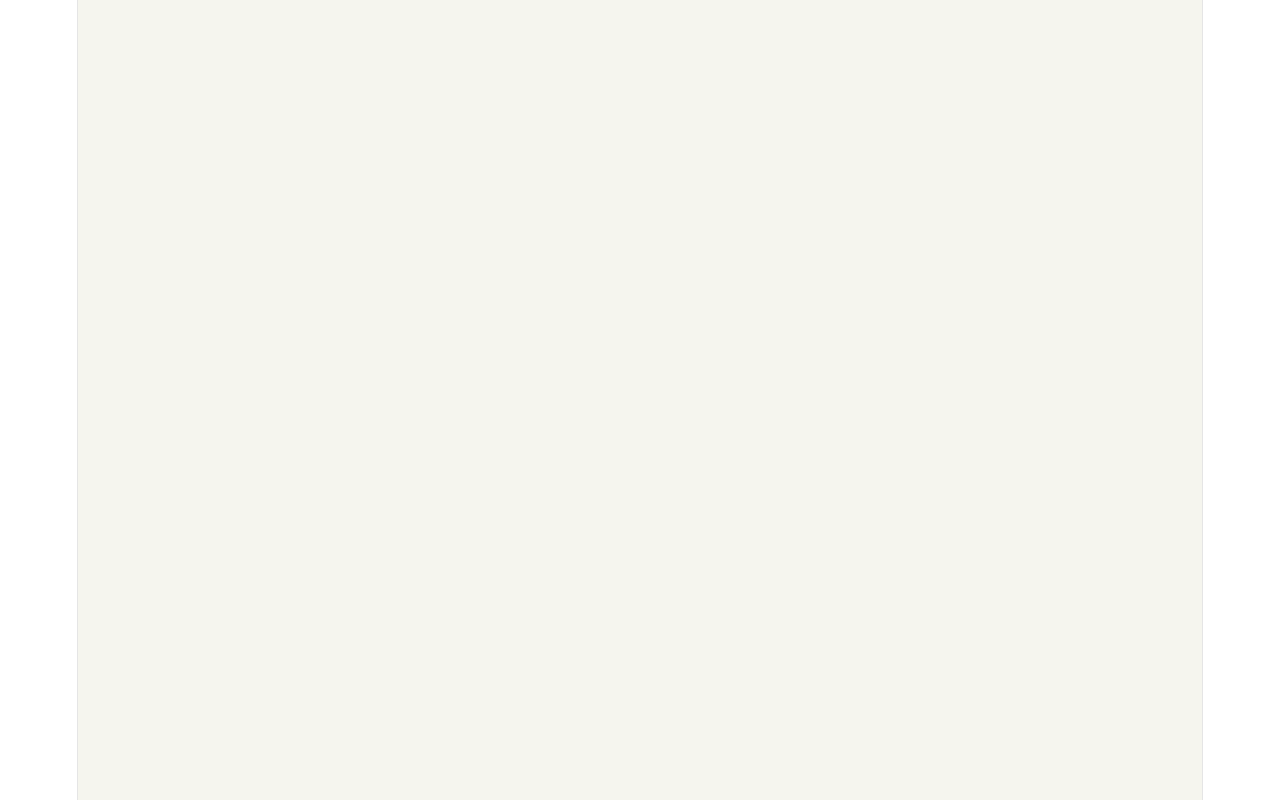
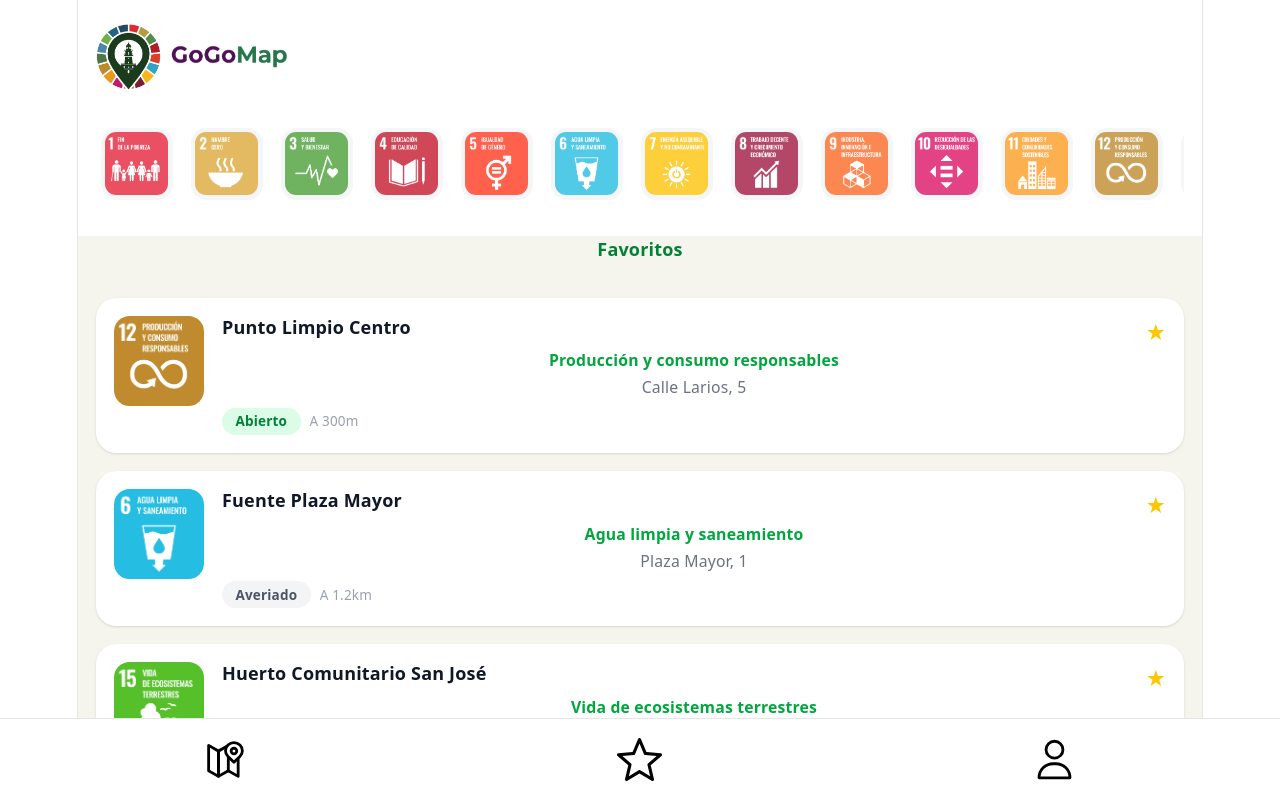
Before and after one commit to Fernandosanchez1609/GoGoMap, a React (Vite) app in the folder frontend/: page /favorites in a window 1280 px wide. Shown: the top 800 px of the page. Built offline with nearby package versions, Linux system fonts and the light colour scheme.

Commit message:
Favoritos implementada

```diff
--- a/frontend/src/components/Footer/Footer.tsx
+++ b/frontend/src/components/Footer/Footer.tsx
@@ -1,3 +1,4 @@
+
 export default function Footer() {
   return (
     <footer className="display flex   justify-around p-4 bg-white border-t">
--- /dev/null
+++ b/frontend/src/pages/Favorites/FavoriteCard.tsx
@@ -0,0 +1,52 @@
+import type { FavoritePlace } from "./data/Favorites.mock"
+
+// Estilos
+const card        = "bg-white rounded-2xl shadow-sm p-4 flex gap-4 items-start w-full"
+const odsChip     = "w-20 h-20 shrink-0 rounded-xl overflow-hidden"
+const odsImg      = "w-full h-full object-cover"
+const body        = "flex-1 min-w-0"
+const topRow      = "flex items-start justify-between gap-2"
+const name        = "font-bold text-gray-900 text-base leading-tight"
+const star        = "text-yellow-400 text-xl shrink-0"
+const odsName     = "text-green-600 font-semibold text-sm mt-0.5"
+const bottomRow   = "flex items-center gap-2 mt-2"
+const statusOpen  = "text-xs font-semibold px-3 py-1 rounded-full bg-green-100 text-green-700"
+const statusClose = "text-xs font-semibold px-3 py-1 rounded-full bg-gray-200 text-gray-500"
+const statusBroken  = "text-xs font-semibold px-3 py-1 rounded-full bg-gray-100 text-gray-600"
+const distance    = "text-gray-400 text-xs"
+
+// Helper:  devuelve los estilos del estado según su valor
+function getStatusStyle(status: FavoritePlace["status"]) {
+    if(status === "Abierto") return statusOpen
+    if(status === "Cerrado") return statusClose
+    return statusBroken
+}
+
+// Componente
+export default function FavoriteCard({ place }: { place: FavoritePlace }) {
+    return (
+        <div className={card}>
+            {/* Chip ODS */}
+            <div className={odsChip}>
+                <img src={`/assets/ods/S-WEB-Goal-${String(place.ods).padStart(2, "0")}.png`} alt={`ODS ${place.ods}`} className={odsImg} />
+            </div>
+
+            {/* Contenido */}
+            <div className={body}>
+                <div className={topRow}>
+                    <h3 className={name}>{place.name}</h3>
+                    <span className={star}>★</span>
+                </div>
+
+                <p className={odsName}>{place.odsName}</p>
+                <p className="text-gray-500 text-sm mt-1">{place.address}</p>
+
+                <div className={bottomRow}>
+                    <span className={getStatusStyle(place.status)}>{place.status}</span>
+                    <span className={distance}>A {place.distance}</span>
+                </div>
+
+            </div>
+        </div>
+    )
+}
--- /dev/null
+++ b/frontend/src/pages/Favorites/FavoritesHeader.tsx
@@ -0,0 +1,29 @@
+// Estilos
+const header  = "bg-white px-4 pt-5 pb-3 flex items-center justify-between w-full"
+//const title   = "text-2xl font-bold text-green-700"
+const icon    = "h-7 w-7 text-gray-400"
+
+// Logo
+const logoBase = "flex items-center gap-2 text-primary font-bold text-xl"
+const logoImg = "h-15"
+const texto = "h-5"
+
+// Componente
+export default function FavoritesHeader() {
+  return (
+    <header className={header}>
+
+      <div className={logoBase}>
+        <img src="/assets/SoloLogo-removebg.svg" alt="Logo GoGoMap" className={logoImg} />
+        <img src="/assets/SoloLetras-removebg.svg" alt="Logo GoGoMap" className={texto} />
+      </div>
+
+      {/* <svg xmlns="http://www.w3.org/2000/svg" className={icon} fill="none" viewBox="0 0 24 24" stroke="currentColor" strokeWidth={1.8}>
+        <path strokeLinecap="round" strokeLinejoin="round" d="M10.325 4.317c.426-1.756 2.924-1.756 3.35 0a1.724 1.724 0 002.573 1.066c1.543-.94 3.31.826 2.37 2.37a1.724 1.724 0 001.065 2.572c1.756.426 1.756 2.924 0 3.35a1.724 1.724 0 00-1.066 2.573c.94 1.543-.826 3.31-2.37 2.37a1.724 1.724 0 00-2.572 1.065c-.426 1.756-2.924 1.756-3.35 0a1.724 1.724 0 00-2.573-1.066c-1.543.94-3.31-.826-2.37-2.37a1.724 1.724 0 00-1.065-2.572c-1.756-.426-1.756-2.924 0-3.35a1.724 1.724 0 001.066-2.573c-.94-1.543.826-3.31 2.37-2.37.996.608 2.296.07 2.572-1.065z" />
+        <path strokeLinecap="round" strokeLinejoin="round" d="M15 12a3 3 0 11-6 0 3 3 0 016 0z" />
+      </svg> */}
+
+    </header>
+
+  )
+}
--- /dev/null
+++ b/frontend/src/pages/Favorites/FavoritesList.tsx
@@ -0,0 +1,32 @@
+import FavoriteCard from "./FavoriteCard"
+import { FAVORITES_MOCK } from "./data/Favorites.mock"
+
+// Estilos
+const list = "flex flex-col gap-4 px-4 pt-4 w-full"
+const empty = "flex flex-col items-center justify-center py-20 px-6 text-center"
+const emptyIcon = "text-6x1 mb-4"
+const emptyText = "text-gray-700 font-semibold text-lg mb-1"
+const emptyDesc = "text-gray-400 text-sm"
+
+// Componente
+export default function FavoritesList({ selectedOds }: { selectedOds: number | null }) {
+    const filtered = selectedOds === null ? FAVORITES_MOCK : FAVORITES_MOCK.filter((p) => p.ods === selectedOds)
+
+    if(filtered.length === 0) {
+        return (
+            <div className={empty}>
+                <span className={emptyIcon}>🔍</span>
+                <h3 className={emptyText}>Sin resultados</h3>
+                <p className={emptyDesc}>No hay favoritos con ese filtro ODS.</p>
+            </div>
+        )
+    }
+
+    return (
+        <div className={list}>
+            {filtered.map((place) => (
+                <FavoriteCard key={place.id} place={place} />
+            ))}
+        </div>
+    )
+}
--- a/frontend/src/pages/Favorites/FavoritesPage.tsx
+++ b/frontend/src/pages/Favorites/FavoritesPage.tsx
@@ -1,17 +1,39 @@
+import FavoritesHeader from "./FavoritesHeader"
+import FavoritesTitle from "./FavoritesTitle"
+import { useState } from "react"
+import Filter from "@/components/Map/Filter"
+import FavoritesList from "./FavoritesList"
+import Footer from "@/components/Footer/Footer"
+
 // Estilos
 const page = "min-h-screen bg-[#F5F5EE] flex flex-col items-center"
 const content = "w-full flex-1 flex flex-col pb-24"
 
+const filterWrapper = "w-full overflow-hidden"
+const filterOffset  = "-mt-[84px]"
+
+const footerWrapper = "fixed bottom-0 left-0 w-full z-50"
+
 // Componente
 export default function FavoritesPage() {
+    const [selectedOds, setSelectedOds] = useState<number | null>(null)
+
     return (
         <div className={page}>
             <div className={content}>
-                {/* Aquí irá: FavoritesHeader */}
-                {/* Aquí irá: FavoritesFilter */}
-                {/* Aquí irá: FavoritesList */}
+                <FavoritesHeader />
+                <div className={filterWrapper}>
+                    <div className={filterOffset}>
+                        <Filter selected={selectedOds} onSelect={setSelectedOds} />
+                    </div>
+                </div>
+                <FavoritesTitle />
+                <FavoritesList selectedOds={selectedOds} />
             </div>
-            {/* Aquí irá: BottomNav */}
+            <div className={footerWrapper}>
+                <Footer />
+            </div>
         </div>
     )
+
 }
--- /dev/null
+++ b/frontend/src/pages/Favorites/FavoritesTitle.tsx
@@ -0,0 +1,12 @@
+// Estilos
+const wrapper = "bg-[#F5F5EE] px-4 pb-4 w-full"
+const title = "text-2x1 font-bold text-green-700"
+
+// Componente
+export default function  FavoritesTitle() {
+    return (
+        <div className={wrapper}>
+            <h1 className={title}>Favoritos</h1>
+        </div>
+    )
+}
--- /dev/null
+++ b/frontend/src/pages/Favorites/data/Favorites.mock.ts
@@ -0,0 +1,48 @@
+export interface FavoritePlace {
+    id: number
+    name: string
+    address: string
+    status: "Abierto" | "Cerrado" | "Averiado"
+    distance: string
+    ods: number
+    odsName: string
+}
+
+export const FAVORITES_MOCK: FavoritePlace[] = [
+    {
+    id: 1,
+    name: "Punto Limpio Centro",
+    address: "Calle Larios, 5",
+    status: "Abierto",
+    distance: "300m",
+    ods: 12,
+    odsName: "Producción y consumo responsables",
+  },
+  {
+    id: 2,
+    name: "Fuente Plaza Mayor",
+    address: "Plaza Mayor, 1",
+    status: "Averiado",
+    distance: "1.2km",
+    ods: 6,
+    odsName: "Agua limpia y saneamiento",
+  },
+  {
+    id: 3,
+    name: "Huerto Comunitario San José",
+    address: "Av. San José, s/n",
+    status: "Abierto",
+    distance: "2.5km",
+    ods: 15,
+    odsName: "Vida de ecosistemas terrestres",
+  },
+  {
+    id: 4,
+    name: "BioMercado Alameda",
+    address: "Paseo de la Alameda, 12",
+    status: "Cerrado",
+    distance: "4.1km",
+    ods: 2,
+    odsName: "Hambre cero",
+  },
+]
```
